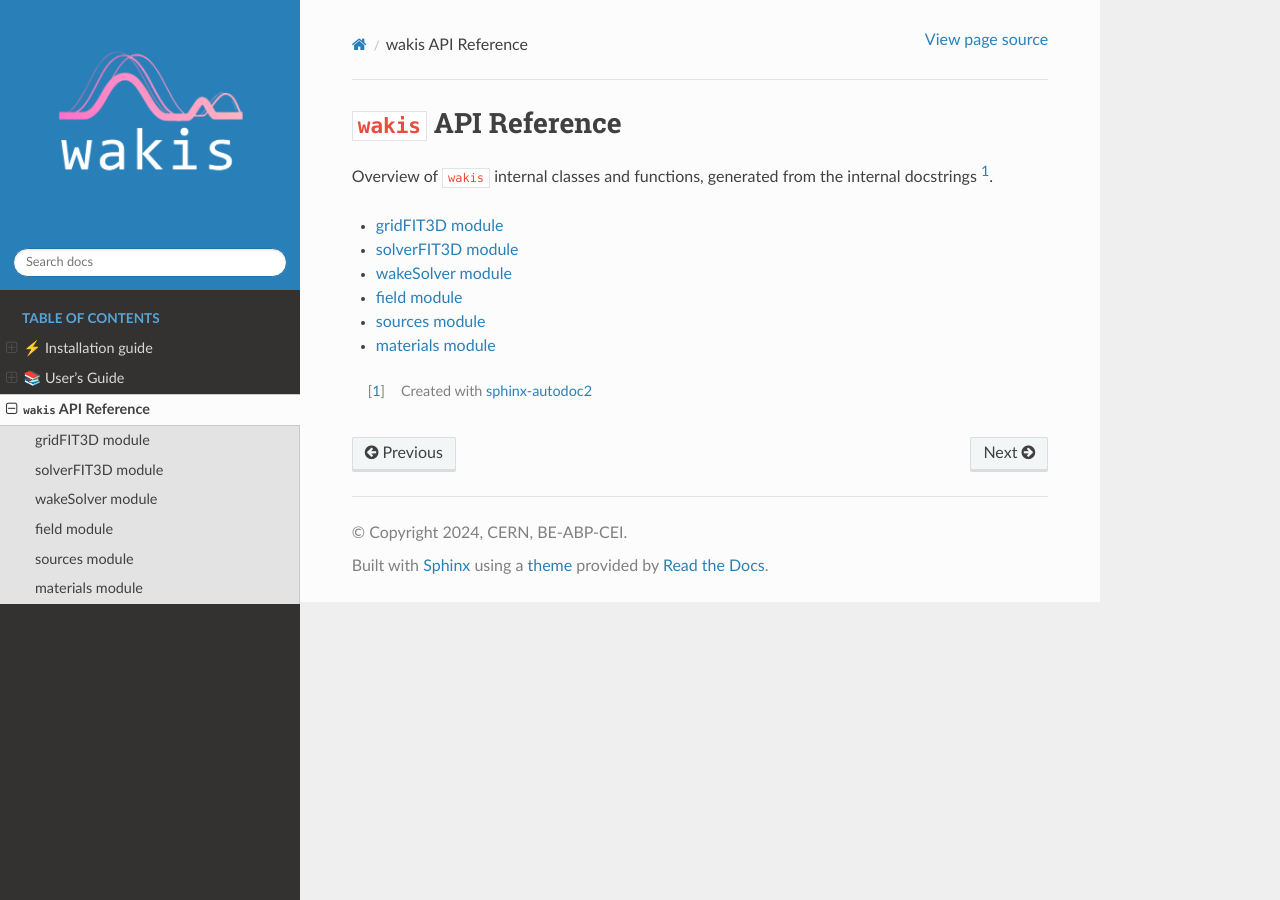
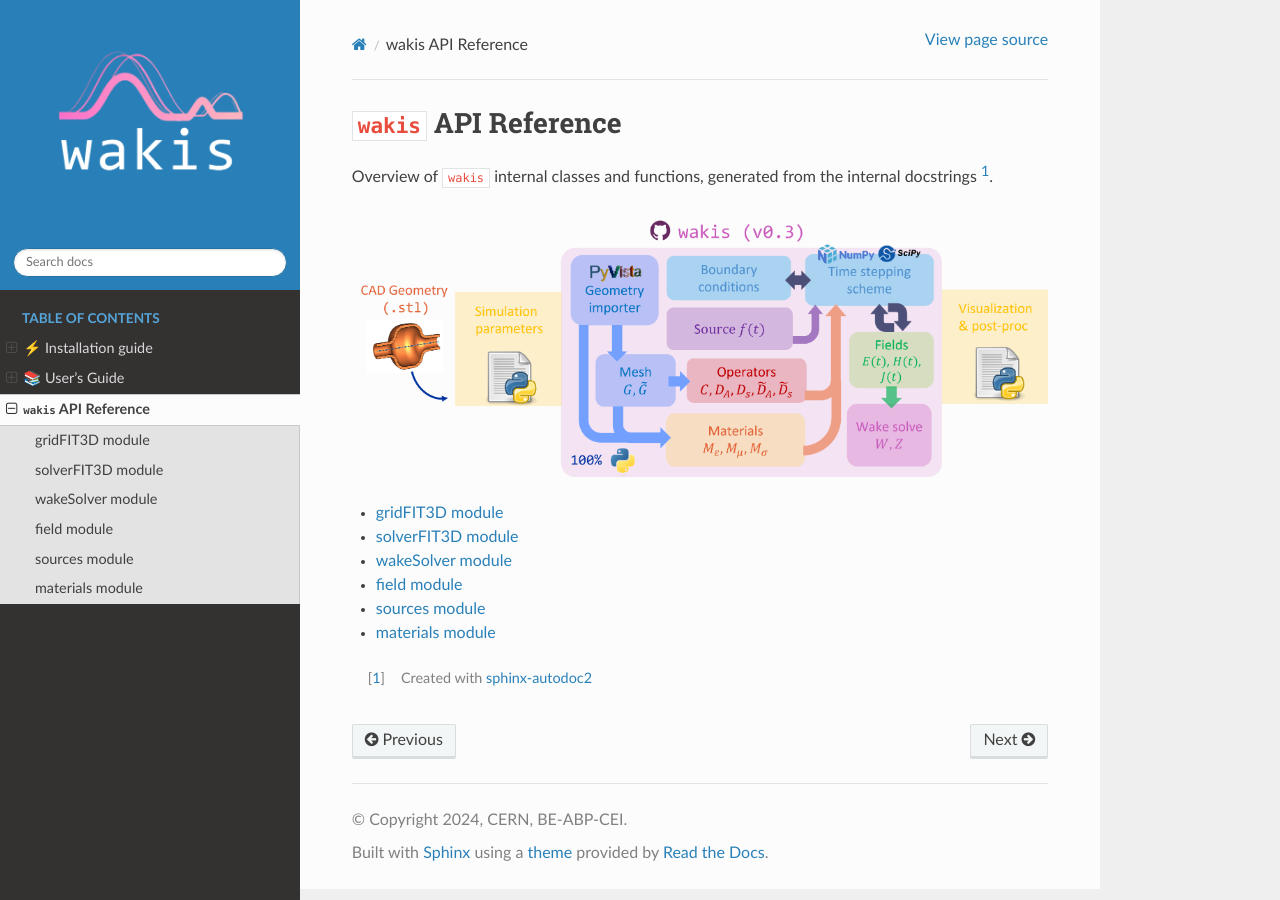
Before and after one commit to ImpedanCEI/wakis, a Sphinx documentation site: the page built from docs/wakis.rst, in a window 1280 px wide. Built offline with Sphinx 7.4.7 and the Read the Docs theme 2.0.0, drawn with Linux system fonts in a browser that asks for light colours; pages that are not in the unit, such as notebooks, are missing from menus.

Commit message:
add flowchart to API

```diff
--- a/docs/wakis.rst
+++ b/docs/wakis.rst
@@ -2,6 +2,10 @@
 -----------------------
 
 Overview of ``wakis`` internal classes and functions, generated from the internal docstrings [#f1]_.
+
+.. image:: img/flowchart.png
+  :alt: wakis flowchart
+
 
 .. toctree::
    :maxdepth: 3
```
